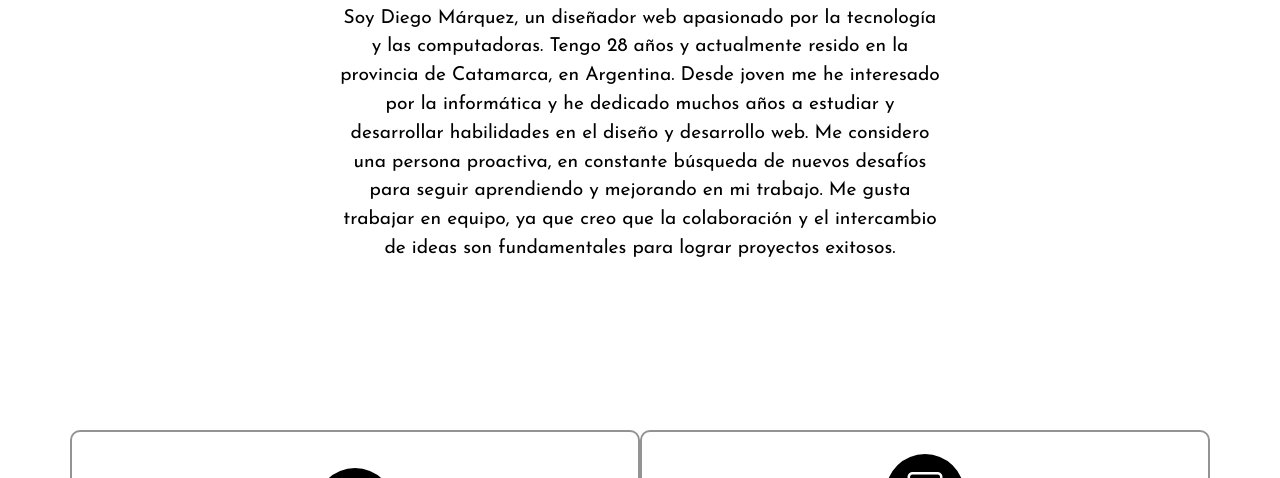
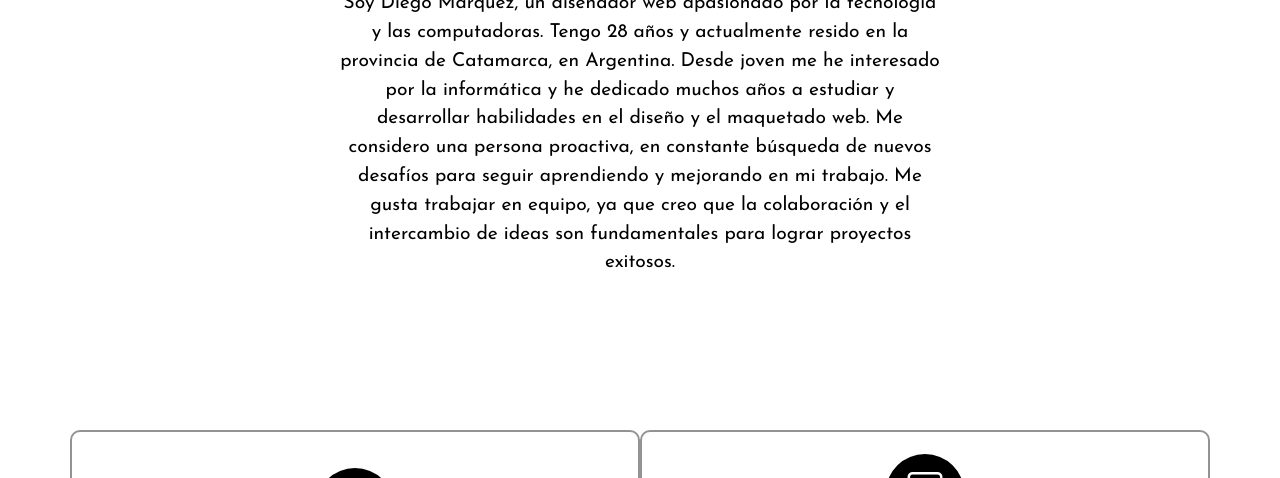
Before and after one commit to DieMarquezZ95/diemarquezZ95.github.io, a plain HTML site: page index.html in a window 1280 px wide. Shown: the part 708-1186 px from the top of the page. Drawn offline with nearby package versions, Linux system fonts and the light colour scheme.

Commit message:
Update index.html

```diff
--- a/index.html
+++ b/index.html
@@ -94,7 +94,7 @@
     <br>
     <br>
     <h2 class="seccion-titulo">Sobre mí</h2>
-    <p class="seccion-texto">Soy Diego Márquez, un diseñador web apasionado por la tecnología y las computadoras. Tengo 28 años y actualmente resido en la provincia de Catamarca, en Argentina. Desde joven me he interesado por la informática y he dedicado muchos años a estudiar y desarrollar habilidades en el diseño y desarrollo web.
+    <p class="seccion-texto">Soy Diego Márquez, un diseñador web apasionado por la tecnología y las computadoras. Tengo 28 años y actualmente resido en la provincia de Catamarca, en Argentina. Desde joven me he interesado por la informática y he dedicado muchos años a estudiar y desarrollar habilidades en el diseño y el maquetado web.
 
       Me considero una persona proactiva, en constante búsqueda de nuevos desafíos para seguir aprendiendo y mejorando en mi trabajo. Me gusta trabajar en equipo, ya que creo que la colaboración y el intercambio de ideas son fundamentales para lograr proyectos exitosos.</p>
   </div>
```
